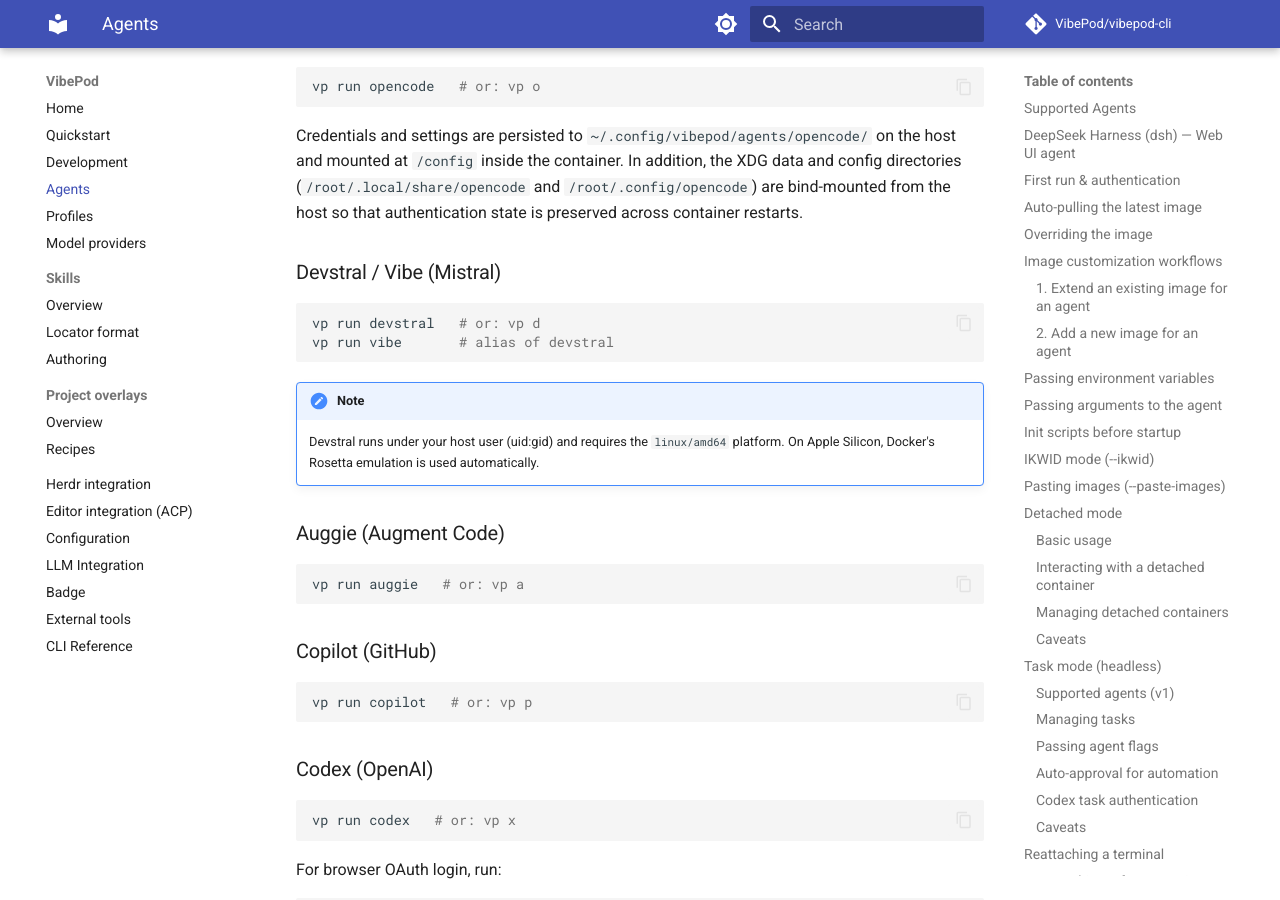
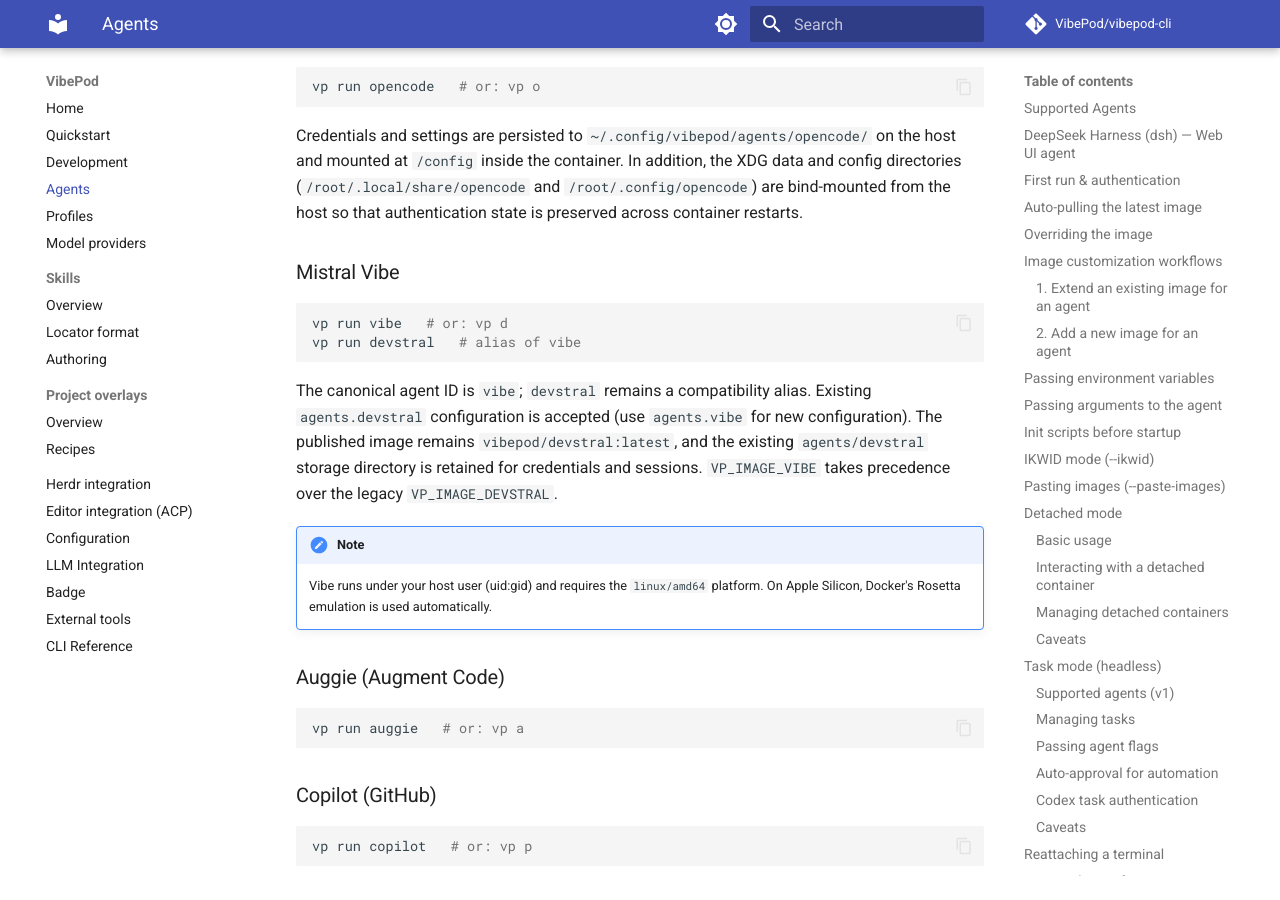
Before and after one commit to VibePod/vibepod-cli, an MkDocs documentation site: the page built from docs/agents/index.md, in a window 1280 px wide and 900 px high, scrolled down 18344 px. Built offline with MkDocs 1.6.1 and Material for MkDocs 9.7.7, drawn with Linux system fonts in a browser that asks for light colours; comment, search, counter and statistics services are not loaded; some of the changed text lies outside the part shown.

Commit message:
Make vibe canonical and retain devstral compatibility alias

````diff
--- a/docs/acp.md
+++ b/docs/acp.md
@@ -21,7 +21,7 @@
 | `jcode`    | `jcode acp` — built into the CLI             |
 | `gemini`   | `gemini --experimental-acp` — built in       |
 | `qwen`     | `qwen --experimental-acp` — built in         |
-| `devstral` | `vibe-acp` — separate binary in the image    |
+| `vibe` | `vibe-acp` — separate binary in the image    |
 | `hermes`   | `hermes-acp` — separate binary in the image  |
 | `claude`   | `npx @agentclientprotocol/claude-agent-acp`  |
 | `codex`    | `npx @agentclientprotocol/codex-acp`         |
--- a/docs/agents/index.md
+++ b/docs/agents/index.md
@@ -9,7 +9,7 @@
 | `claude` | Anthropic | `vp c` | `vibepod/claude:latest` |
 | `gemini` | Google | `vp g` | `vibepod/gemini:latest` |
 | `opencode` | OpenAI | `vp o` | `vibepod/opencode:latest` |
-| `devstral` (alias: `vibe`) | Mistral | `vp d` | `vibepod/devstral:latest` |
+| `vibe` (alias: `devstral`) | Mistral | `vp d` | `vibepod/devstral:latest` |
 | `auggie` | Augment Code | `vp a` | `vibepod/auggie:latest` |
 | `copilot` | GitHub | `vp p` | `vibepod/copilot:latest` |
 | `codex` | OpenAI | `vp x` | `vibepod/codex:latest` |
@@ -22,7 +22,7 @@
 | `dsh` (DeepSeek Harness) | DeepSeek | `vp ds` | `vibepod/dsh:latest` |
 | `hermes` | Nous Research | `vp h` | `vibepod/hermes:latest` |
 
-Alias note: `vp run vibe` resolves to `vp run devstral`, `vp run qwen-cli`
+Alias note: `vp run devstral` resolves to `vp run vibe`, `vp run qwen-cli`
 resolves to `vp run qwen`, and `vp run deepseek` / `vp run deepseek-harness`
 resolve to `vp run dsh`.
 
@@ -119,7 +119,7 @@
 
 ```yaml
 agents:
-  devstral:
+  vibe:
     auto_pull: false
 ```
 
@@ -158,7 +158,7 @@
 
 ## Image customization workflows
 
-VibePod has a fixed set of supported agent IDs (`claude`, `gemini`, `opencode`, `devstral`, `auggie`, `copilot`, `codex`, `pi`, `agy`, `tau`, `jcode`, `freebuff`, `qwen`, `dsh`, `hermes`). The CLI also supports the aliases `vibe` (→ `devstral`), `qwen-cli` (→ `qwen`), and `deepseek` / `deepseek-harness` (→ `dsh`). Image customization means changing the image used for one of those IDs.
+VibePod has a fixed set of supported agent IDs (`claude`, `gemini`, `opencode`, `vibe`, `auggie`, `copilot`, `codex`, `pi`, `agy`, `tau`, `jcode`, `freebuff`, `qwen`, `dsh`, `hermes`). The CLI also supports the aliases `devstral` (→ `vibe`), `qwen-cli` (→ `qwen`), and `deepseek` / `deepseek-harness` (→ `dsh`). Image customization means changing the image used for one of those IDs.
 
 ### 1. Extend an existing image for an agent
 
@@ -277,7 +277,7 @@
 |-------|--------------------------|
 | `claude` | `--dangerously-skip-permissions` |
 | `gemini` | `--approval-mode=yolo` |
-| `devstral` | `--auto-approve` |
+| `vibe` | `--auto-approve` |
 | `copilot` | `--yolo` |
 | `codex` | `--dangerously-bypass-approvals-and-sandbox` |
 | `pi` | `--approve` |
@@ -697,15 +697,21 @@
 
 Credentials and settings are persisted to `~/.config/vibepod/agents/opencode/` on the host and mounted at `/config` inside the container. In addition, the XDG data and config directories (`/root/.local/share/opencode` and `/root/.config/opencode`) are bind-mounted from the host so that authentication state is preserved across container restarts.
 
-### Devstral / Vibe (Mistral)
+### Mistral Vibe
 
 ```bash
-vp run devstral   # or: vp d
-vp run vibe       # alias of devstral
+vp run vibe   # or: vp d
+vp run devstral   # alias of vibe
 ```
 
+The canonical agent ID is `vibe`; `devstral` remains a compatibility alias.
+Existing `agents.devstral` configuration is accepted (use `agents.vibe` for new
+configuration). The published image remains `vibepod/devstral:latest`, and the
+existing `agents/devstral` storage directory is retained for credentials and
+sessions. `VP_IMAGE_VIBE` takes precedence over the legacy `VP_IMAGE_DEVSTRAL`.
+
 !!! note
-    Devstral runs under your host user (uid:gid) and requires the `linux/amd64` platform. On Apple Silicon, Docker's Rosetta emulation is used automatically.
+    Vibe runs under your host user (uid:gid) and requires the `linux/amd64` platform. On Apple Silicon, Docker's Rosetta emulation is used automatically.
 
 ### Auggie (Augment Code)
 
--- a/docs/providers.md
+++ b/docs/providers.md
@@ -277,7 +277,7 @@
 this feature: its runtime prioritizes saved provider settings, ignores
 `OPENAI_BASE_URL`, and restricts keys by endpoint host, so use `hermes setup`
 inside the container (see the [Hermes notes](agents/index.md#hermes-agent-hermes-developer-preview)).
-Gemini, Copilot, Auggie, Agy, Freebuff, Devstral, and dsh have no verified
+Gemini, Copilot, Auggie, Agy, Freebuff, Vibe, and dsh have no verified
 custom-endpoint mechanism and are rejected as well.
 
 Qwen, Tau, Jcode, and OpenCode follow the same temporary-launch rules as the
````
Also changed, not shown: AGENTS.md (+4 -0 lines), README.md (+7 -7 lines), docs/configuration.md (+5 -4 lines), docs/index.md (+2 -2 lines), 9 other files.
